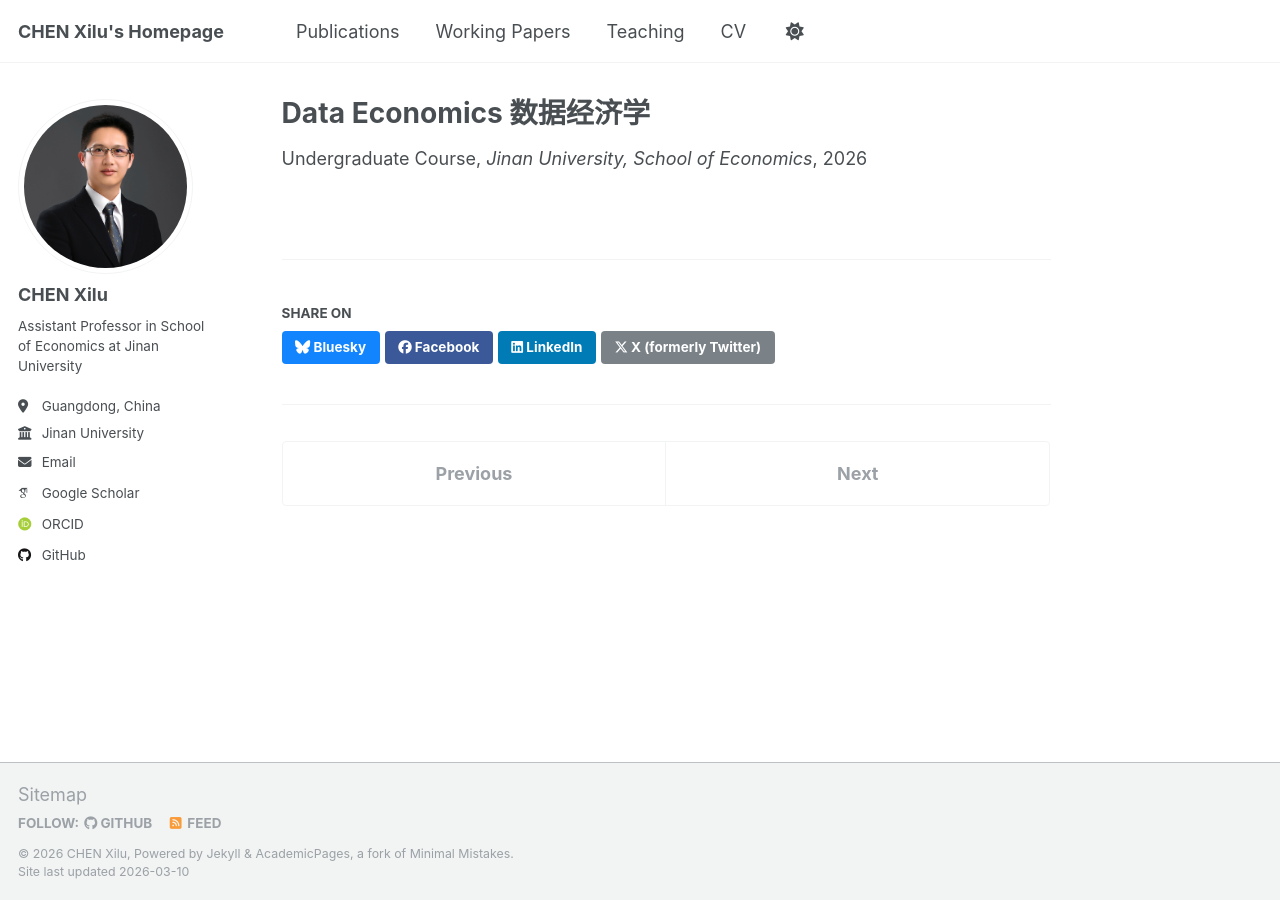
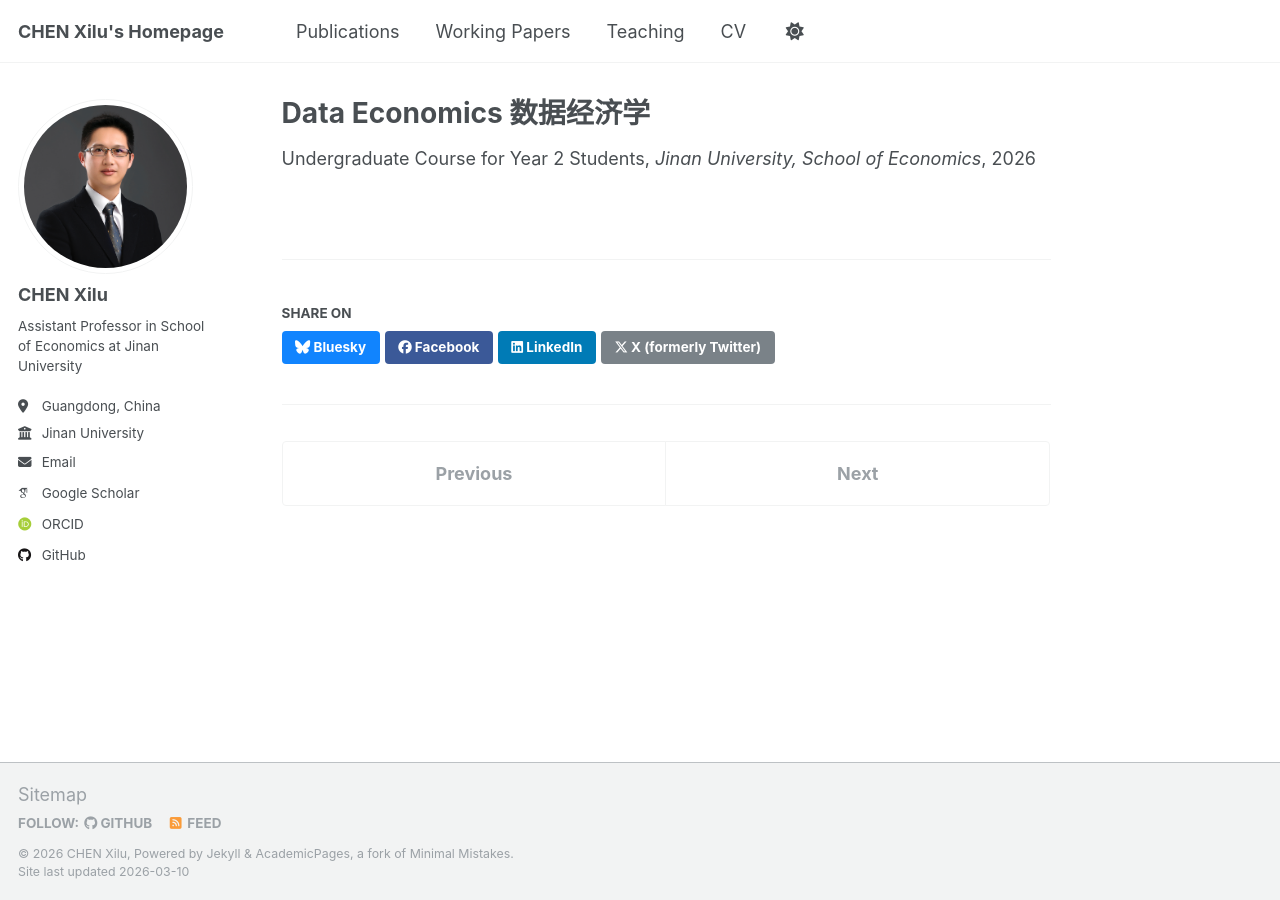
Before and after one commit to Xilu-CHEN/xilu-chen.github.io, a Jekyll site: the page built from _teaching/data_econ.md, in a window 1280 px wide. Built offline with Jekyll 4.4.1, drawn with Linux system fonts in a browser that asks for light colours; some web fonts are replaced; a script that is not in the unit is left out.

Commit message:
Specify course type for Year 2 students
Updated course type to specify it is for Year 2 students.

```diff
--- a/_teaching/data_econ.md
+++ b/_teaching/data_econ.md
@@ -1,7 +1,7 @@
 ---
 title: Data Economics 数据经济学
 collection: teaching
-type: Undergraduate Course
+type: Undergraduate Course for Year 2 Students
 permalink: /teaching/2026-spring-data-econ
 venue: Jinan University, School of Economics
 date: 2026-03-09
```
